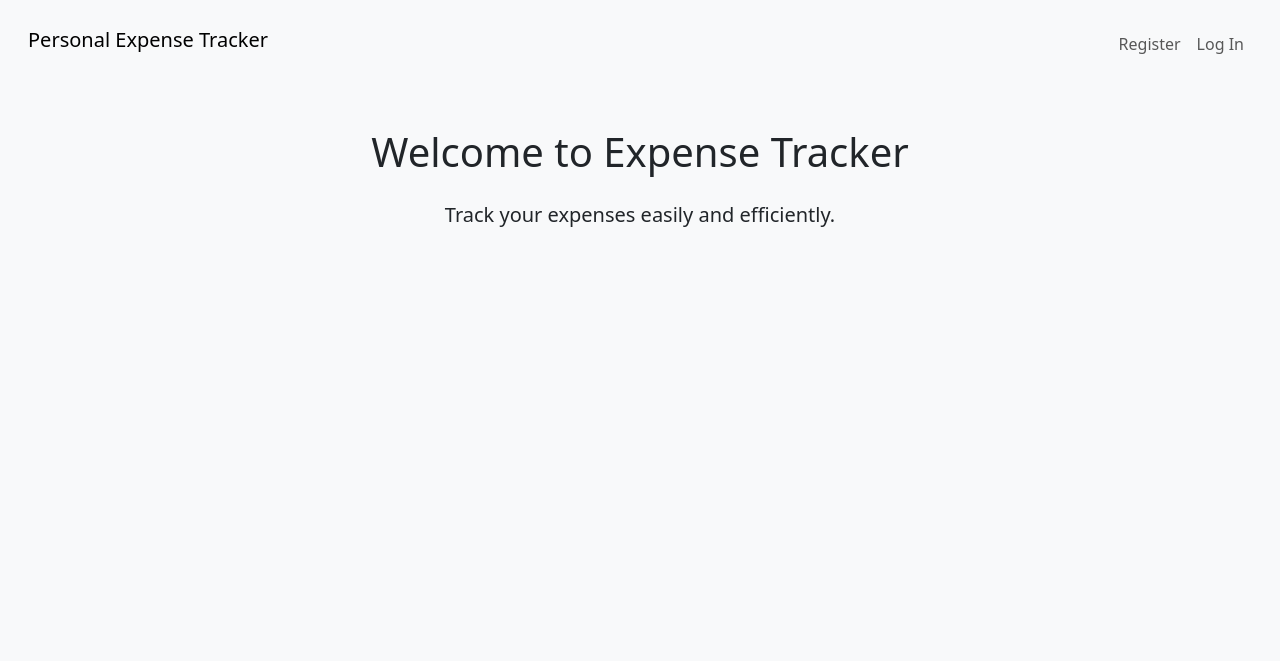
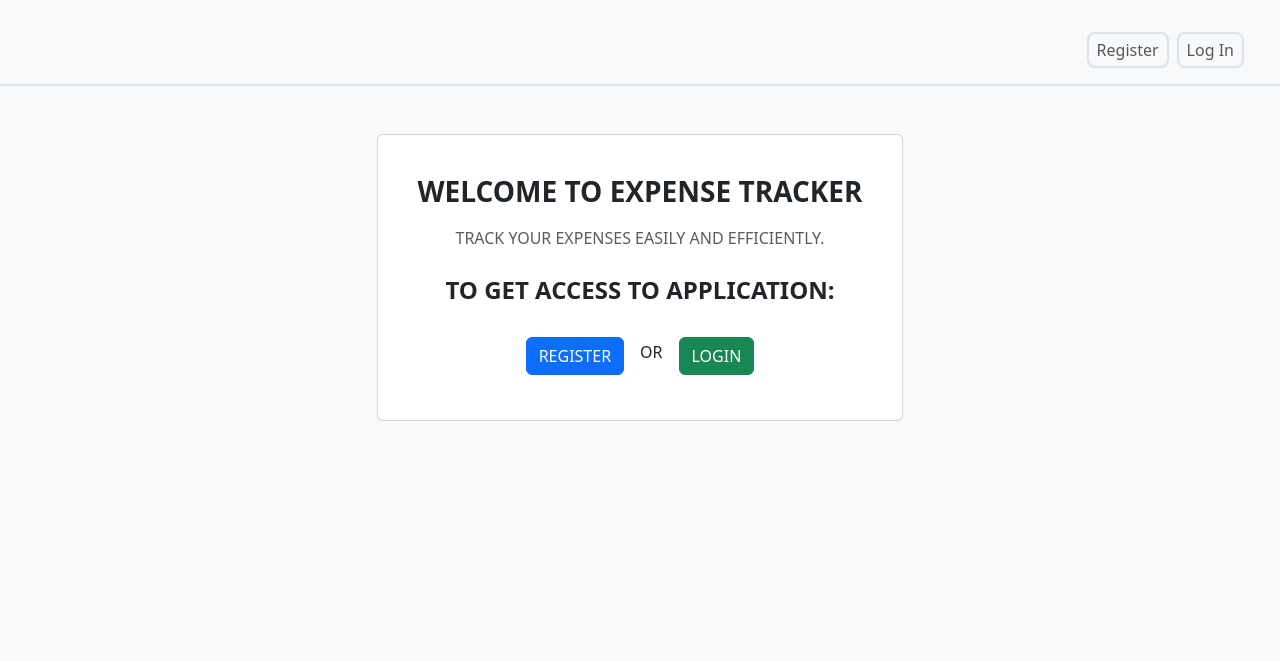
Before and after one commit to GrzybowskiPiotr/expenceTracker, a Flask app: page / in a window 1280 px wide. Shown: the top 661 px of the page. Run offline with Flask 3, Linux system fonts and the light colour scheme.

Commit message:
Add README and enhance UI: implement navigation styles, update templates for better layout, and improve user experience across forms

```diff
--- /dev/null
+++ b/static/nav.css
@@ -0,0 +1,20 @@
+.nav-item {
+  border: 2px solid #dee2e6;
+  border-radius: 0.5rem;
+  margin-right: 0.5rem;
+  padding: 0rem;
+}
+
+.nav-item:hover {
+  background-color: #6610f2;
+  border-color: #6610f2;
+}
+.nav-item:hover > .nav-link {
+  color: #f8f9fa;
+}
+.nav-link {
+  padding: 0.25rem;
+}
+nav {
+  border-bottom: 2px solid #dee2e6;
+}
--- a/temp.txt
+++ /dev/null
@@ -1,3 +0,0 @@
-<form action="/delete/{{ row.id }}" method="post">
-            <input class="btn btn-danger" value="Delete" type="submit" />
-          </form>
--- a/templates/history.html
+++ b/templates/history.html
@@ -87,7 +87,7 @@ block main %}
   </div>
 </div>
 <div class="container">
-  <table class="table table-striped">
+  <table class="table table-striped table-responsive">
     <thead>
       <tr>
         <th scope="col">#</th>
--- a/templates/index.html
+++ b/templates/index.html
@@ -1,5 +1,22 @@
 {% extends "layout.html"%} {% block title %} Expense Tracker {% endblock %} {%
 block main %}
-<h1 class="mb-4">Welcome to Expense Tracker</h1>
-<p class="lead">Track your expenses easily and efficiently.</p>
+
+<div class="card p-4 text-uppercase" style="width: fit-content">
+  <div class="card-body">
+    <h1 class="mb-4 fs-3 fw-bolder">Welcome to Expense Tracker</h1>
+    <h2 class="card-subtitle mb-2 text-body-secondary fs-6">
+      Track your expenses easily and efficiently.
+    </h2>
+
+    <p class="card-text my-4 fs-4 fw-semibold">To get access to application:</p>
+    <div
+      class="d-flex gap-3 container-fluid justify-content-center align-items-center"
+    >
+      <a href="/register" class="btn btn-primary">Register</a>
+      <p class="fs-6 mt-2">or</p>
+      <a href="/login" class="btn btn-success">Login</a>
+    </div>
+  </div>
+</div>
+
 {% endblock %}
--- a/templates/layout.html
+++ b/templates/layout.html
@@ -10,11 +10,11 @@
       integrity="sha384-sRIl4kxILFvY47J16cr9ZwB07vP4J8+LH7qKQnuqkuIAvNWLzeN8tE5YBujZqJLB"
       crossorigin="anonymous"
     />
+    <link rel="stylesheet" href="/static/nav.css" />
   </head>
   <body class="d-flex flex-column min-vh-100 bg-light">
     <nav class="navbar navbar-expand-lg p-3">
       <div class="container-fluid">
-        <a class="navbar-brand" href="/">Personal Expense Tracker</a>
         <button
           class="navbar-toggler"
           type="button"
@@ -34,7 +34,7 @@
               <a class="nav-link" href="/dashboard">Dashboard</a>
             </li>
             <li class="nav-item">
-              <a class="nav-link" href="/add_expense">Add Expsens</a>
+              <a class="nav-link" href="/add_expense">Add Expens</a>
             </li>
             <li class="nav-item">
               <a class="nav-link" href="/history">History</a>
@@ -52,7 +52,7 @@
             </li>
           </ul>
           {% else %}
-          <ul class="navbar-nav ms-auto mt-2">
+          <ul class="navbar-nav ms-auto mt-3">
             <li class="nav-item">
               <a class="nav-link" href="/register">Register</a>
             </li>
```
Also changed, not shown: templates/account_settings.html (+10 -10 lines), templates/add_expense.html (+6 -8 lines), templates/categories_form.html (+5 -3 lines), templates/edit.html (+5 -9 lines), templates/login.html (+10 -0 lines), templates/register.html (+14 -2 lines), README.md (added), 2 other files.
